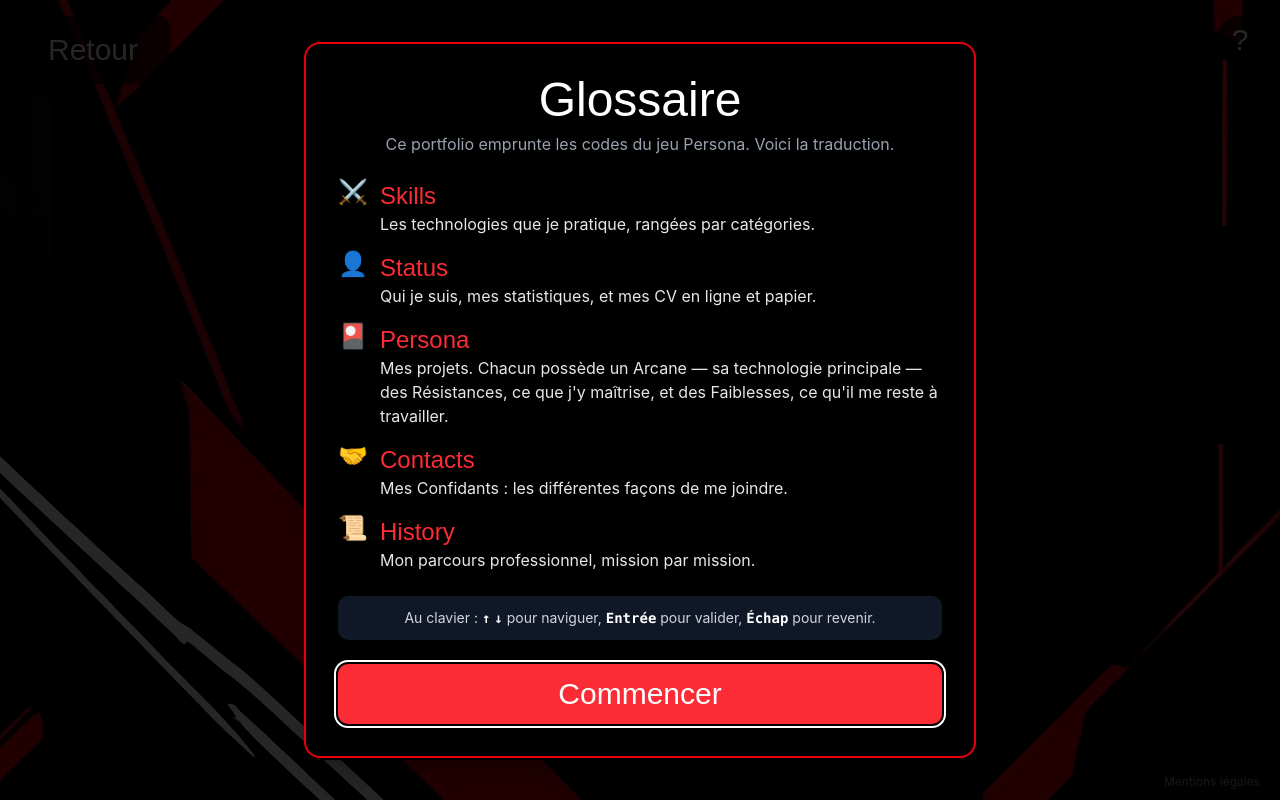
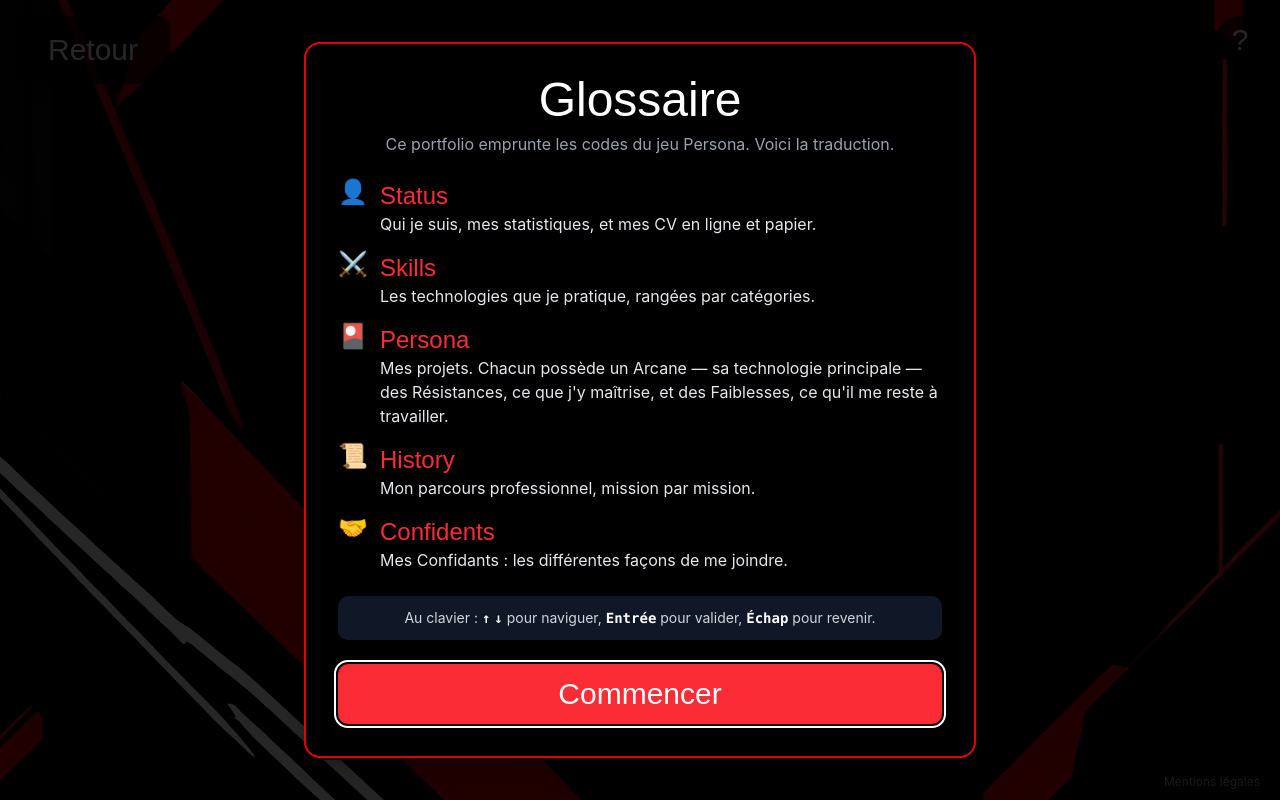
Before and after one commit to steve54630/portfolio-persona-steve54630, a Next.js app: page /menu in a window 1280 px wide. Built offline with nearby package versions, Linux system fonts and the light colour scheme; a web font is replaced by a local one.

Commit message:
fix : correction de divers experiences
- ajout des compétences manquantes aux expériences concernées
- réorganisation du menu

```diff
--- a/src/components/tutorial-overlay.tsx
+++ b/src/components/tutorial-overlay.tsx
@@ -7,14 +7,14 @@ export const TUTORIAL_STORAGE_KEY = "portfolio-tutorial-vu";
 
 const entries = [
   {
-    icon: "⚔️",
-    title: "Skills",
-    text: "Les technologies que je pratique, rangées par catégories.",
-  },
-  {
     icon: "👤",
     title: "Status",
     text: "Qui je suis, mes statistiques, et mes CV en ligne et papier.",
+  },
+  {
+    icon: "⚔️",
+    text: "Les technologies que je pratique, rangées par catégories.",
+    title: "Skills",
   },
   {
     icon: "🎴",
@@ -22,14 +22,14 @@ const entries = [
     text: "Mes projets. Chacun possède un Arcane — sa technologie principale — des Résistances, ce que j'y maîtrise, et des Faiblesses, ce qu'il me reste à travailler.",
   },
   {
-    icon: "🤝",
-    title: "Contacts",
-    text: "Mes Confidants : les différentes façons de me joindre.",
-  },
-  {
     icon: "📜",
     title: "History",
     text: "Mon parcours professionnel, mission par mission.",
+  },
+  {
+    icon: "🤝",
+    title: "Confidents",
+    text: "Mes Confidants : les différentes façons de me joindre.",
   },
 ];
 
--- a/src/data/experiences.json
+++ b/src/data/experiences.json
@@ -24,7 +24,7 @@
     "role": "Développeur FullStack",
     "company": "Incubateur Tech Alt",
     "period": "2025",
-    "description": "Conception complète d'API REST et sécurisation via JWT sous NestJS.",
+    "description": "Développement d'une plateforme d'accompagnement à la recherche d'emploi : gestion sécurisée des comptes utilisateurs via JWT, intégration de l'API France Travail pour le flux d'offres, génération automatique de CV et suivi de l'avancement des candidatures par statut.",
     "skillIds": [
       "nestjs",
       "react",
@@ -38,7 +38,7 @@
     "role": "Développeur Mobile",
     "company": "Freelance",
     "period": "Depuis 2024",
-    "description": "Développement d'une application Android/iOS native en Kotlin pour aider les femmes ayant des pathologies particulières.",
+    "description": "Conception, développement et déploiement d'une application mobile Android/iOS en Kotlin pour le suivi de pathologies féminines. Création d'une API REST sous Laravel/PHP, modélisation de la base de données MySQL et optimisation de l'expérience utilisateur mobile.",
     "skillIds": [
       "kotlin",
       "laravel",
@@ -55,9 +55,9 @@
     "role": "Développeur FullStack",
     "company": "Sogetrel",
     "period": "2023",
-    "description": "Optimisation de requêtes SQL Server et refactorisation complète d'un site de gestion de stock.",
+    "description": "Évolution d'une application WebDev de gestion de stock et optimisation des requêtes SQL Server pour outils comptables Excel : création de vues dédiées (temps de chargement divisé par 10), refonte de la gestion des accès et sécurisation du schéma de la base de données.",
     "skillIds": [
-      "sql-server"
+      "sql-server", "methods-agile"
     ]
   }
 ]
--- a/src/data/menu.ts
+++ b/src/data/menu.ts
@@ -1,18 +1,18 @@
 import { MenuButtonProps } from "@/types/props";
 
 export const buttons: MenuButtonProps[] = [
+  {
+    title: "Status",
+    explanation: "Qui suis-je",
+    url: "/status",
+    color: "hover:bg-green-400 focus:bg-green-400",
+    type: "link",
+  },
   {
     title: "Skills",
     explanation: "Ce que je sais faire",
     url: "/skills",
     color: "hover:bg-blue-600 focus:bg-blue-600",
-      type: "link",
-    },
-    {
-      title: "Status",
-      explanation: "Qui suis-je",
-      url: "/status",
-      color: "hover:bg-green-400 focus:bg-green-400",
     type: "link",
   },
   {
@@ -23,17 +23,17 @@ export const buttons: MenuButtonProps[] = [
     type: "link",
   },
   {
-      title: "Contacts",
-      explanation: "Comment me contacter",
-      url: "/confidants",
-      color: "hover:bg-blue-600 focus:bg-blue-600",
-      type: "link",
-    },
-    {
     title: "History",
     explanation: "Mon parcours",
     url: "/history",
     color: "hover:bg-gray-600 focus:bg-gray-600",
     type: "link",
   },
+  {
+    title: "Confidants",
+    explanation: "Comment me contacter",
+    url: "/confidants",
+    color: "hover:bg-blue-600 focus:bg-blue-600",
+    type: "link",
+  },
 ];
```
Lines whose indentation alone changed are shown as unchanged.
